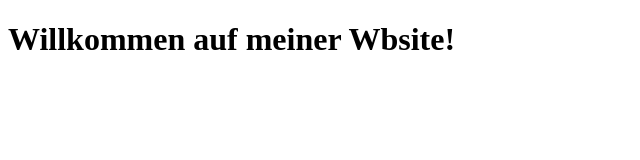
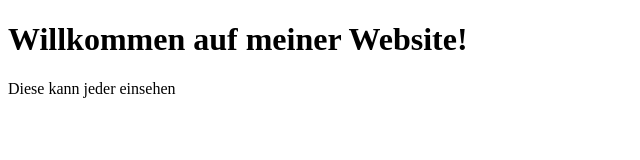
Before and after one commit to MSILukas/MSILukas.github.io, a plain HTML site: page index.html in a window 1280 px wide. Shown: the whole page, without its empty margins (0-640 px from the left). Drawn offline with Linux system fonts and the light colour scheme.

Commit message:
mein erster upload

```diff
--- a/index.html
+++ b/index.html
@@ -6,11 +6,7 @@
     <title>Meine erste Website online</title>
 </head>
 <body>
-    <h1>
-        Willkommen auf meiner Wbsite!
-    </h1>
-    <p>
-
-    </p>
+    <h1>Willkommen auf meiner Website!</h1>
+    <p>Diese kann jeder einsehen</p>
 </body>
 </html>
```
Also changed, not shown: 404.html (+1 -1 lines).
